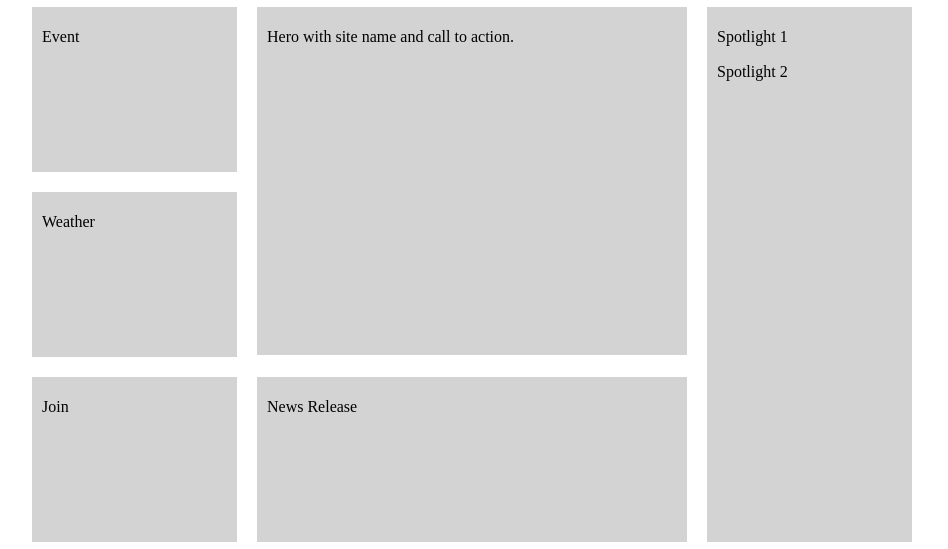
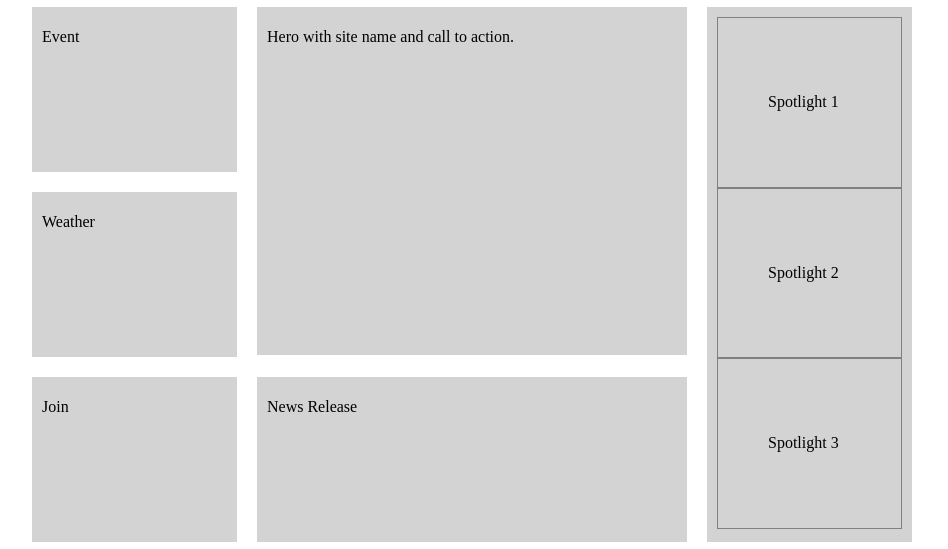
Before and after one commit to ddemille1/wdd230, a plain HTML site: page chamber/index.html in a window 1280 px wide. Shown: the part 211-760 px from the top of the page, without its empty margins (168-1116 px from the left). Drawn offline with Linux system fonts and the light colour scheme.

Commit message:
fixed spotlight and footer in med/lrg view

```diff
--- a/chamber/css/large.css
+++ b/chamber/css/large.css
@@ -48,7 +48,15 @@ main {display: grid;
     grid-column: 3;
     grid-row: 1 / span 3;
     display: block;
-    height: 93.7%;
+    height: 92.7%;
+}
+
+.spotlight p:nth-child(3) {
+    display: block;
+}
+
+.spotlight p {
+    padding: 75px 50px;
 }
 .weather {margin: 10px;
     grid-column: 1;
--- a/chamber/css/medium.css
+++ b/chamber/css/medium.css
@@ -20,7 +20,7 @@
         grid-column: span 3;
         grid-row: 3;
         display: flex;
-        justify-content: space-around;
+        height: 150px;
 
     }
 
@@ -38,4 +38,18 @@
         grid-column: 3;
         grid-row: 5;
     }
+
+    footer div:nth-child(1) {
+        display: flex;
+
+    }
+
+    footer div:nth-child(1) img, footer div:nth-child(1) p {
+        margin: auto
+    }
+    .spotlight p {
+        margin: auto;
+        border: 1px solid gray;
+        padding: 60px 110px;
+    }
 }
--- a/chamber/css/small.css
+++ b/chamber/css/small.css
@@ -100,3 +100,16 @@ footer div p {
 footer div:nth-child(2) {
     text-align: center;
 }
+
+.spotlight {
+    height: 280px;
+    padding: 10px;
+    margin: auto;
+}
+.spotlight p:nth-child(3){
+    display: none;
+}
+.spotlight p {
+    margin: auto;
+    border: 1px solid gray;
+    padding: 60px 110px;}
--- a/chamber/index.html
+++ b/chamber/index.html
@@ -59,6 +59,7 @@
         <div class="spotlight">
             <p>Spotlight 1</p>
             <p>Spotlight 2</p>
+            <p>Spotlight 3</p>
         </div>
         <div class="join">
             <p>Join</p>
```
